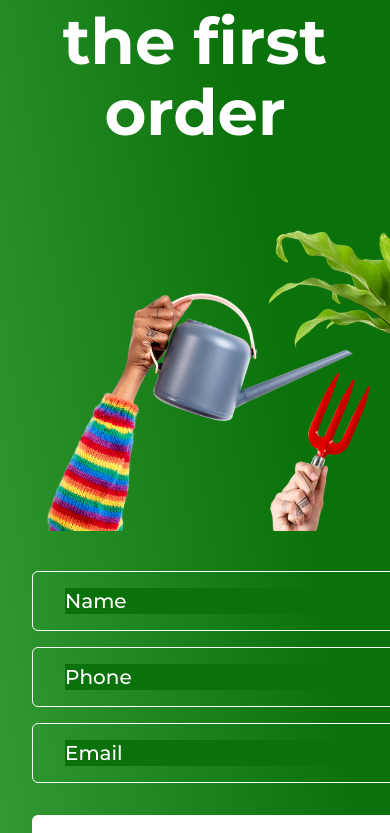
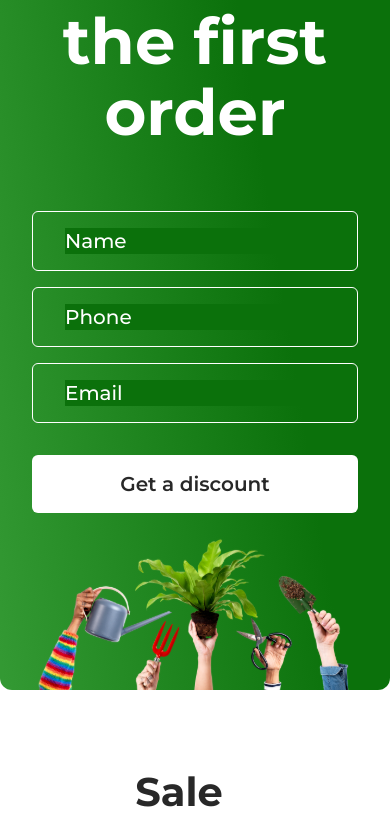
Before and after one commit to Janislud/webShopGarden, a React (Create React App) app: page / in a window 390 px wide. Shown: the part 1156-1989 px from the top of the page. Built offline with nearby package versions, Linux system fonts and the light colour scheme; no server answers.

Commit message:
"adaptive fix"

```diff
--- a/src/Components/Form/Form.jsx
+++ b/src/Components/Form/Form.jsx
@@ -32,7 +32,7 @@ const FormDiscount = () => {
     <div className={classes.backGround}>
       <h2 className={classes.FormDescription}>5% off on the first order</h2>
       <div className={classes.discountImgFormWrapper}>
-        <img src={discount} alt="discount form icon" />
+        <img className={classes.imgForm} src={discount} alt="discount form icon" />
         <div className={classes.formWrapper}>
         <form onSubmit={handleSubmit}>
           <label className={classes.formLabel}>
--- a/src/Components/Form/form.module.css
+++ b/src/Components/Form/form.module.css
@@ -34,6 +34,8 @@ gap: 0px 32px;
 display: flex;
 flex-wrap: wrap;
 flex-direction: column;
+margin: 0 auto;
+width: 516px;
 }
 
 .formLabel {
@@ -45,17 +47,19 @@ flex-direction: column;
     align-self: stretch;
     display: flex;
     flex-wrap: wrap;
+    width: 100%;
 
 }
 
 .formInput {
-    flex: 1 0 0;
     font-family: 'Montserrat', sans-serif;
     font-size: 20px;
     font-weight: 500;
     line-height: 130%;
     background-color: #0B710B;
     border: none;
+    flex: 1; /* Растягиваем input на 100% ширины родительского label */
+    width: 100%;
 }
 
 .formInput::placeholder {
@@ -68,7 +72,7 @@ form {
     flex-wrap: wrap;
     gap: 16px;
     margin-top: 40px;
-    margin-top: 40px;
+    width: 100%;
 }
 
 .fomrBtn {
@@ -77,7 +81,7 @@ form {
     background: var(--white, #FFF);
     display: flex;
     flex-wrap: wrap;
-    width: 516px;
+    /* width: 516px; */
     padding: 16px 32px;
     justify-content: center;
     align-items: center;
@@ -93,3 +97,40 @@ form {
     font-weight: 600;
     line-height: 130%;
 }
+
+.imgForm {
+    width: 100%; /* Устанавливаем ширину изображения в 100% от ширины контейнера */
+    height: auto; /* Поддерживаем соотношение сторон */
+    object-fit: cover; /* Обрезаем изображение так, чтобы оно полностью покрывало контейнер */
+    max-width: 731px;
+}
+
+
+@media only screen and (max-width: 767px) {
+    img {
+        object-fit: contain;
+    }
+
+    .FormDescription {
+        order: 1;
+    }
+
+    .formWrapper {
+        order: 2;
+    }
+
+    .imgForm {
+        order: 3;
+    }
+
+    .fomrBtn {
+        order: 4;
+    }
+}
+
+
+@media screen and (max-width:480px) {
+    .fomrBtn {
+        margin-bottom: 20px;
+    }
+}
--- a/src/Components/Sales/Sales.jsx
+++ b/src/Components/Sales/Sales.jsx
@@ -55,6 +55,9 @@ const Sales = () => {
                             </div>
                         </div>
                     ))}
+                     <button className={classes.saleBtnAdaptive} type="button" onClick={expandedHandler}>
+                    {isExpanded ? 'All Sales' : 'All Sales'}
+                </button>
                 </div>
             )}
         </div>
--- a/src/Components/Sales/sales.module.css
+++ b/src/Components/Sales/sales.module.css
@@ -12,12 +12,12 @@
 .salesTextWrapper {
     display: flex;
     flex-wrap: wrap;
-    margin-bottom: 40px;
+    margin: 40px 40px 40px 40px;
 }
 
 .salesLine {
     border-bottom: 1px solid #DDD;
-    width: 1084px;
+    flex-grow: 1;
     margin-bottom: 20px;
 }
 
@@ -128,3 +128,56 @@
     line-height: 130%; /* 26px */
     letter-spacing: 0.6px;
 }
+
+.saleBtnAdaptive {
+    border-radius: var(--radius-small, 6px);
+    border: 1px solid var(--grey-divider, #DDD);
+    max-width: 97px;
+    max-height: 36px;
+    margin-top: 30px;
+    background-color: #fff;
+    display: flex;
+    padding: 8px 14px;
+    justify-content: center;
+    align-items: center;
+    gap: 10px;
+    color: var(--txt-grey, #8B8B8B);
+    text-align: center;
+    font-family: 'Montserrat', sans-serif;
+    font-size: 16px;
+    font-weight: 500;
+    line-height: 126%;
+    text-decoration: none;
+}
+
+
+@media (min-width:480px) {
+    .saleBtnAdaptive {
+        display: none;
+        margin-left: 36px;
+    }
+}
+
+
+
+@media (max-width:480px) {
+    .salesTextWrapper {
+        justify-content: center;
+    }
+    .saleText {
+        font-size: 40px;
+
+    }
+
+    .salesLine {
+        display: none;
+    }
+    .saleBtn {
+       display: none;
+    }
+
+    .saleBtnAdaptive {
+
+        margin-left: 36px;
+    }
+}
```
